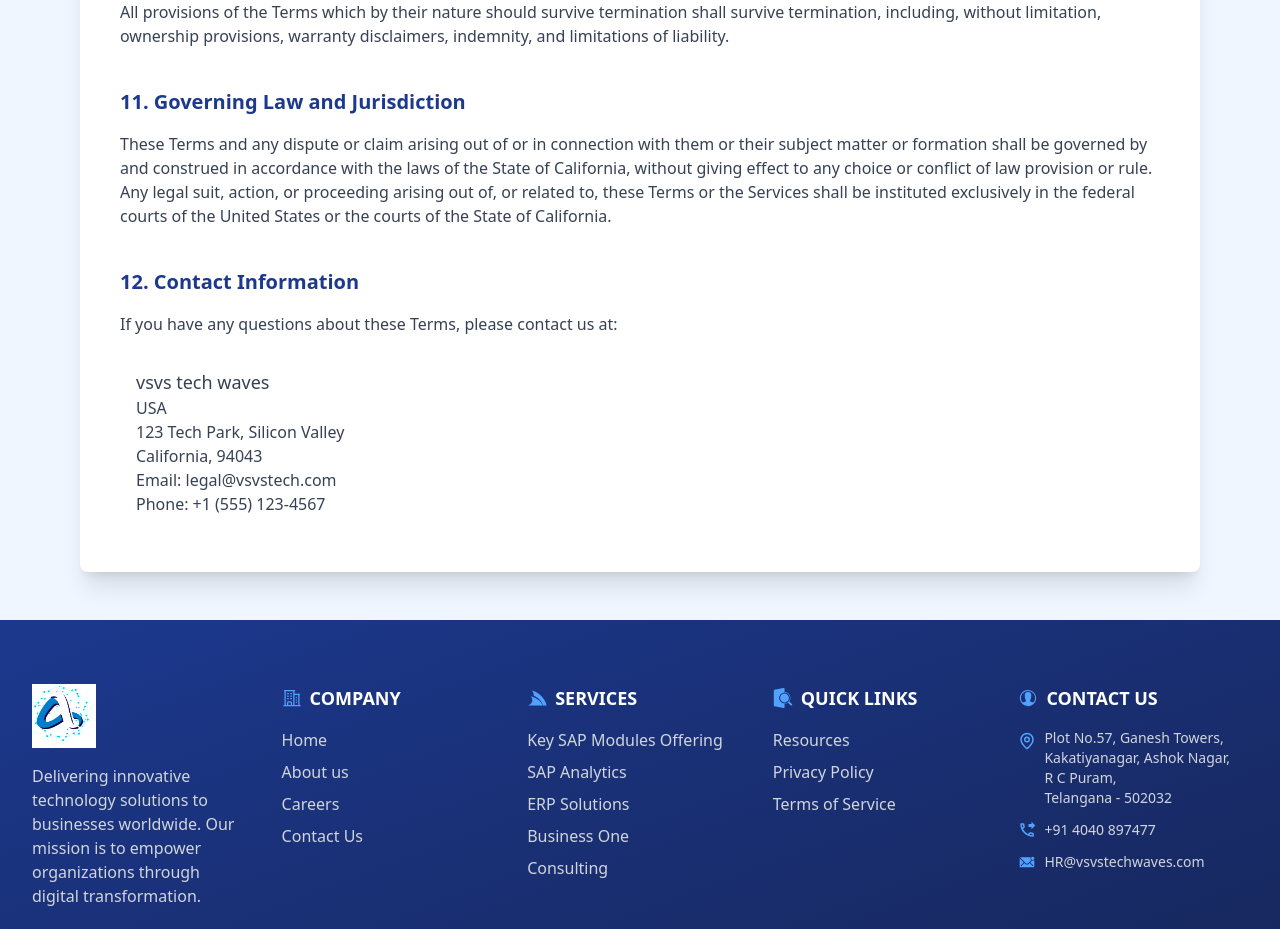
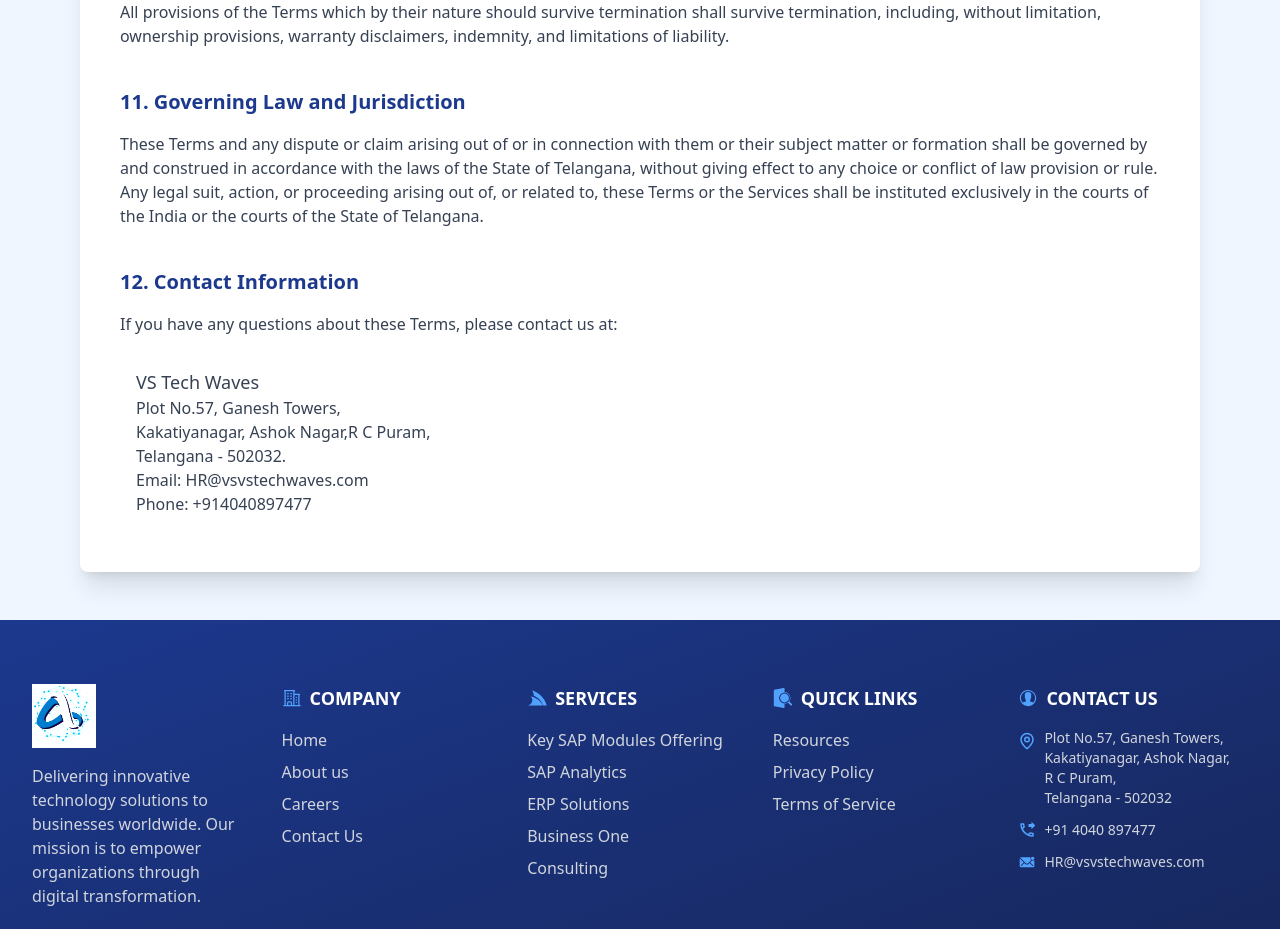
Before and after one commit to RakeshAnarajula/vsvs, a React (Vite) app: page /Termsofservices in a window 1280 px wide. Shown: the part 2900-3829 px from the top of the page. Built offline with nearby package versions, Linux system fonts and the light colour scheme.

Commit message:
updated code

```diff
--- a/src/pages/PrivacyPolicy.jsx
+++ b/src/pages/PrivacyPolicy.jsx
@@ -125,13 +125,13 @@ const PrivacyPolicy = () => {
               <p className="text-gray-700 mb-4">
                 To ask questions or comment about this privacy policy and our privacy practices, contact us at:
               </p>
-              <div className=" p-4 rounded">
-                <p className="text-lg text-gray-700">vsvs tech waves</p>
-                <p className="text-gray-700">USA</p>
-                <p className="text-gray-700">123 Tech Park, Silicon Valley
-                California, 94043</p>
-                <p className="text-gray-700">Email: info@vsvstech.com</p>
-                <p className="text-gray-700">Phone: +1 (555) 123-4567</p>
+              <div className="p-4 rounded">
+                <p className="text-lg text-gray-700">VS Tech Waves</p>
+                <p className="text-gray-700">Plot No.57, Ganesh Towers,</p>
+                <p className="text-gray-700">Kakatiyanagar, Ashok Nagar,R C Puram, </p>
+                <p className="text-gray-700">Telangana - 502032.</p>
+                <p className="text-gray-700">Email: HR@vsvstechwaves.com</p>
+                <p className="text-gray-700">Phone: +914040897477</p>
               </div>
             </motion.div>
           </motion.div>
--- a/src/pages/Termsofservices.jsx
+++ b/src/pages/Termsofservices.jsx
@@ -161,7 +161,7 @@ const TermsOfServices = () => {
             <motion.div variants={fadeIn} className="mb-10">
               <h2 className="text-xl font-semibold text-blue-900 mb-4">11. Governing Law and Jurisdiction</h2>
               <p className="text-gray-700">
-                These Terms and any dispute or claim arising out of or in connection with them or their subject matter or formation shall be governed by and construed in accordance with the laws of the State of California, without giving effect to any choice or conflict of law provision or rule. Any legal suit, action, or proceeding arising out of, or related to, these Terms or the Services shall be instituted exclusively in the federal courts of the United States or the courts of the State of California.
+                These Terms and any dispute or claim arising out of or in connection with them or their subject matter or formation shall be governed by and construed in accordance with the laws of the State of Telangana, without giving effect to any choice or conflict of law provision or rule. Any legal suit, action, or proceeding arising out of, or related to, these Terms or the Services shall be instituted exclusively in the courts of the India or the courts of the State of Telangana.
               </p>
             </motion.div>
 
@@ -171,12 +171,12 @@ const TermsOfServices = () => {
                 If you have any questions about these Terms, please contact us at:
               </p>
               <div className="p-4 rounded">
-                <p className="text-lg text-gray-700">vsvs tech waves</p>
-                <p className="text-gray-700">USA</p>
-                <p className="text-gray-700">123 Tech Park, Silicon Valley</p>
-                <p className="text-gray-700">California, 94043</p>
-                <p className="text-gray-700">Email: legal@vsvstech.com</p>
-                <p className="text-gray-700">Phone: +1 (555) 123-4567</p>
+                <p className="text-lg text-gray-700">VS Tech Waves</p>
+                <p className="text-gray-700">Plot No.57, Ganesh Towers,</p>
+                <p className="text-gray-700">Kakatiyanagar, Ashok Nagar,R C Puram, </p>
+                <p className="text-gray-700">Telangana - 502032.</p>
+                <p className="text-gray-700">Email: HR@vsvstechwaves.com</p>
+                <p className="text-gray-700">Phone: +914040897477</p>
               </div>
             </motion.div>
           </motion.div>
```
